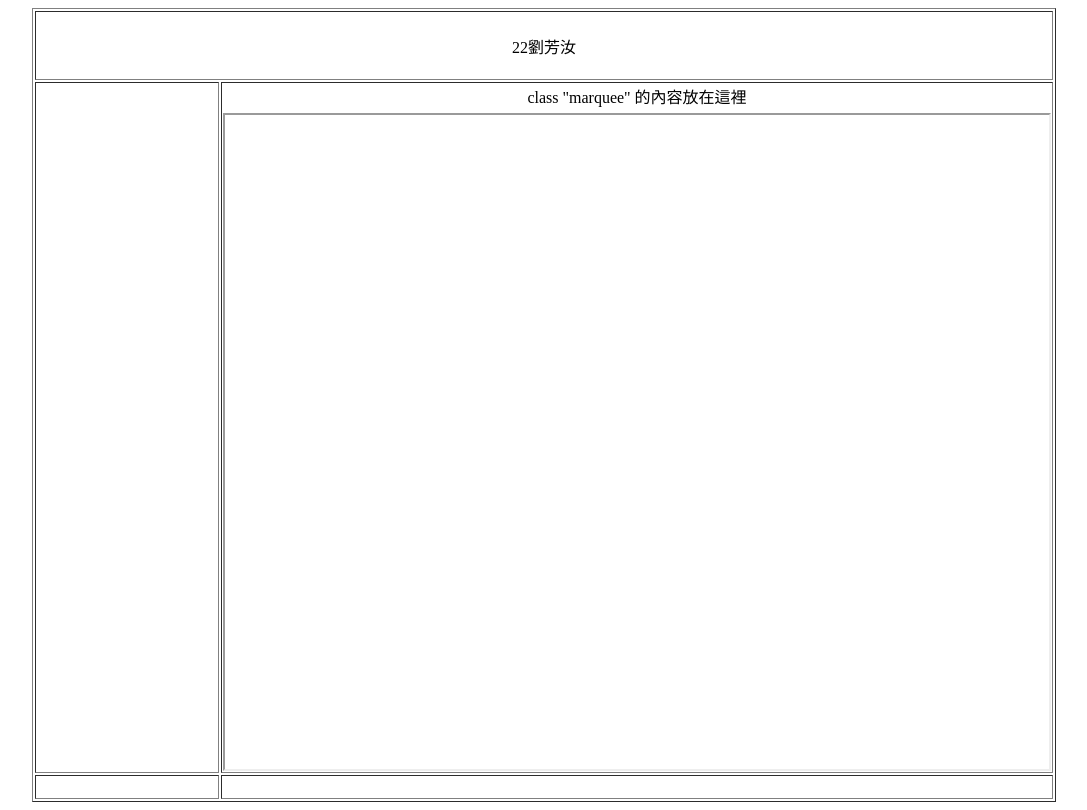
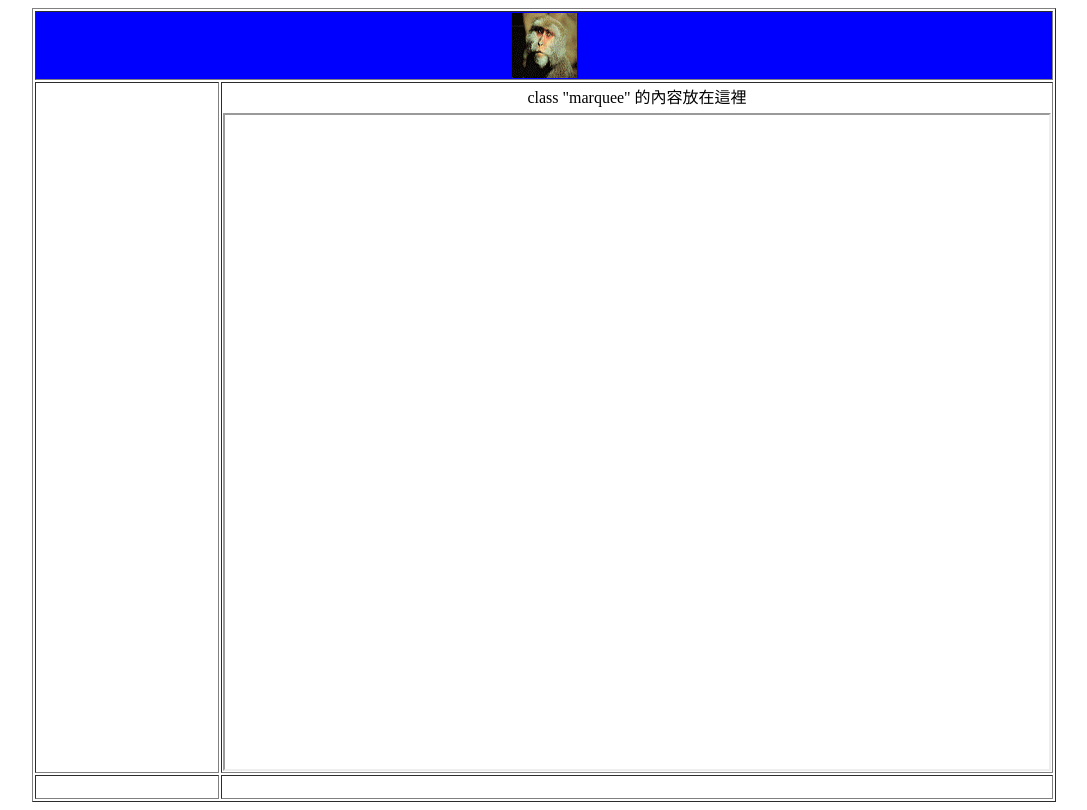
Before and after one commit to LIU-FANG-JU/LIU-FANG-JU.github.io, a plain HTML site: page index.html in a window 1280 px wide. Shown: the whole page, without its empty margins (96-1183 px from the left). Drawn offline with Linux system fonts and the light colour scheme.

Commit message:
Add files via upload

```diff
--- a/index.html
+++ b/index.html
@@ -12,8 +12,8 @@
 
 <body>
 <table width="1024" border="1" align="center">
-  <tr>
-    <td height="65" colspan="2" align="center">22劉芳汝</td>
+  <tr bgcolor="#0000FF">
+    <td height="65" colspan="2" align="center"><img src="image/a0.gif" width="65" height="65" /></td>
   </tr>
   <tr>
     <td width="200" height="683" align="center">&nbsp;</td>
```
Also changed, not shown: image/a0.gif (added), image/park0302a.jpg (added), image/park0303a.jpg (added), image/park0304a.jpg (added), image/park0305a.jpg (added).
